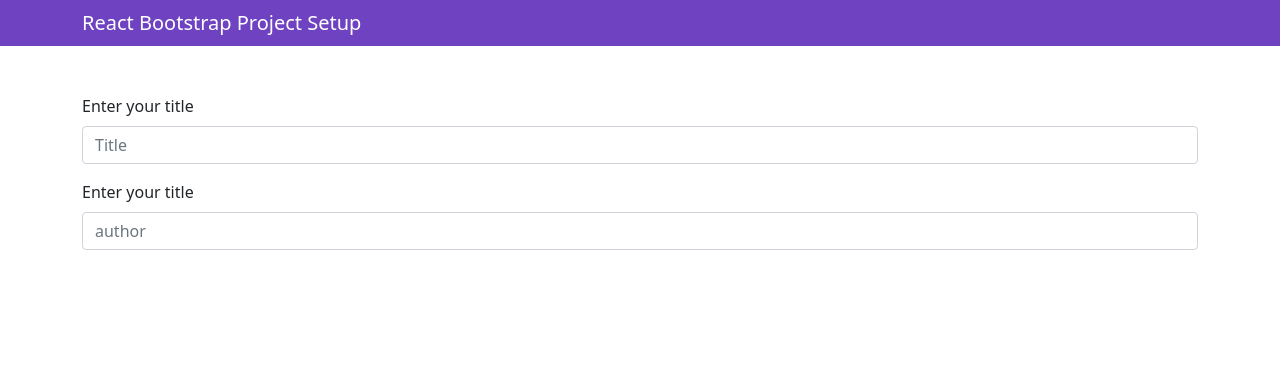
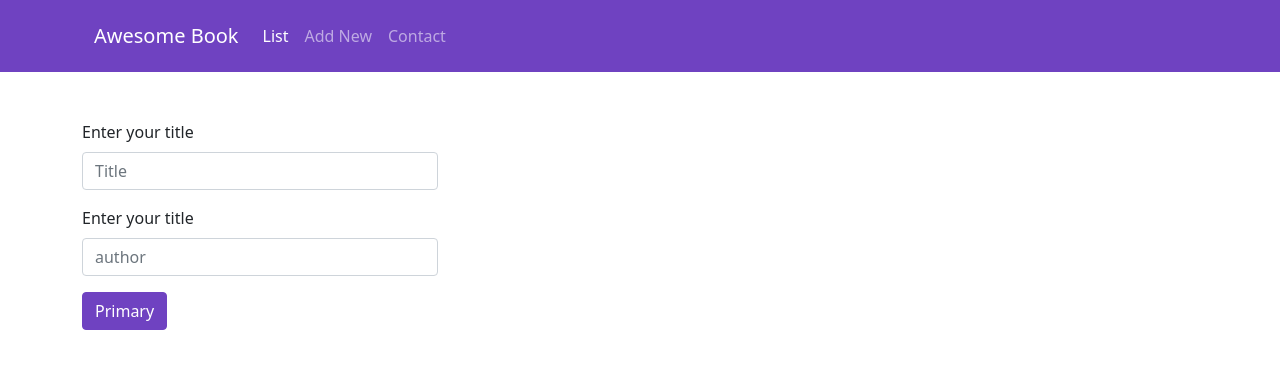
Before and after one commit to ridwanediallo/React-Awesome-Book, a React (Create React App) app: page /addbook in a window 1280 px wide. Shown: the top 368 px of the page. Built offline with nearby package versions, Linux system fonts and the light colour scheme.

Commit message:
Implementing adding ant printing a book to the screen

```diff
--- a/src/App.js
+++ b/src/App.js
@@ -1,19 +1,30 @@
+import {useState} from 'react';
 import './App.css';
 import {Container, Navbar, NavbarBrand } from 'reactstrap';
 import AddBook from './components/AddBook';
+import NavigationBar from './components/NavigationBar';
+import BooksList from './components/BooksList';
 
 function App() {
+  const [booksList, setBooksList] = useState([]);
+
+  const addBookHandler = (title, author) => {
+    setBooksList((prevBookList) => {
+      return [...prevBookList, {id: Math.random().toString(), title, author}]
+    })
+  }
+
   return (
-
-      <div >
-        <Navbar dark color="primary">
-          <div className="container">
-            <NavbarBrand href="/">React Bootstrap Project Setup</NavbarBrand>
-          </div>
-        </Navbar>
-          <AddBook />
-      </div>
-
+    <div>
+      <Navbar dark color="primary">
+        <div className="container">
+          <NavigationBar />
+          {/* <NavbarBrand href="/">Awesome Book</NavbarBrand> */}
+        </div>
+      </Navbar>
+      <AddBook onAddBook={addBookHandler}/>
+      <BooksList books={booksList}/>
+    </div>
   );
 }
 
--- a/src/components/AddBook.js
+++ b/src/components/AddBook.js
@@ -1,35 +1,65 @@
-import React from 'react'
+import React, {useState} from 'react'
 import { Container, Navbar, NavbarBrand } from 'reactstrap';
 
 
-function AddBook() {
+function AddBook({onAddBook}) {
+    const [title, setTitle] = useState('');
+    const [author, setAuthor] = useState('');
+
+
+   const addBooksHandler = (event) => {
+       event.preventDefault();
+       console.log(title, author)
+       onAddBook(title, author)
+
+       setTitle('');
+       setAuthor('');
+   }
+
+    // const titleHandler = (event) => {
+    //     event.preventDefault();
+    //     setTitle(event.target.value);
+    // }
+    // const authorHandler = (event) => {
+    //   event.preventDefault();
+    //   setAuthor(event.target.value);
+    // };
   return (
     <Container>
-      <form className="mt-5">
+      <form className="mt-5" onSubmit={addBooksHandler}>
         <div className="row">
-          <div class="mb-3">
-            <label for="title" class="form-label">
+          <div className="col-sm-4 mb-3">
+            <label htmlFor="title" className="form-label">
               Enter your title
             </label>
             <input
+              value={title}
+              onChange={(e) => setTitle(e.target.value)}
               type="text"
-              class="form-control"
+              className="form-control"
               id="title"
               placeholder="Title"
             />
           </div>
-          <div class="mb-3">
-            <label for="author" class="form-label">
+        </div>
+        <div className="row">
+          <div className="col-sm-4 mb-3">
+            <label htmlFor="author" className="form-label">
               Enter your title
             </label>
             <input
+              value={author}
+              onChange={(e) => setAuthor(e.target.value)}
               type="text"
-              class="form-control"
+              className="form-control"
               id="author"
               placeholder="author"
             />
           </div>
         </div>
+        <button type="submit" className="btn btn-primary">
+          Primary
+        </button>
       </form>
     </Container>
   );
--- /dev/null
+++ b/src/components/BooksList.js
@@ -0,0 +1,13 @@
+import React from 'react'
+
+function BooksList({books}) {
+  return (
+    <ul class="list-group">
+      {books.map((book) => (
+        <li key={book.id} class="list-group-item">{book.title} by {book.author}</li>
+      ))}
+    </ul>
+  );
+}
+
+export default BooksList
--- /dev/null
+++ b/src/components/NavigationBar.js
@@ -0,0 +1,45 @@
+import React from 'react'
+
+function NavigationBar() {
+  return (
+    <nav class="navbar navbar-expand-lg navbar-light bg-primary">
+      <div class="container-fluid">
+        <a class="navbar-brand" href="#">
+          Awesome Book
+        </a>
+        <button
+          class="navbar-toggler"
+          type="button"
+          data-bs-toggle="collapse"
+          data-bs-target="#navbarNav"
+          aria-controls="navbarNav"
+          aria-expanded="false"
+          aria-label="Toggle navigation"
+        >
+          <span class="navbar-toggler-icon"></span>
+        </button>
+        <div class="collapse navbar-collapse" id="navbarNav">
+          <ul class="navbar-nav">
+            <li class="nav-item">
+              <a class="nav-link active" aria-current="page" href="#">
+                List
+              </a>
+            </li>
+            <li class="nav-item">
+              <a class="nav-link" href="#">
+                Add New
+              </a>
+            </li>
+            <li class="nav-item">
+              <a class="nav-link" href="#">
+                Contact
+              </a>
+            </li>
+          </ul>
+        </div>
+      </div>
+    </nav>
+  );
+}
+
+export default NavigationBar
```
